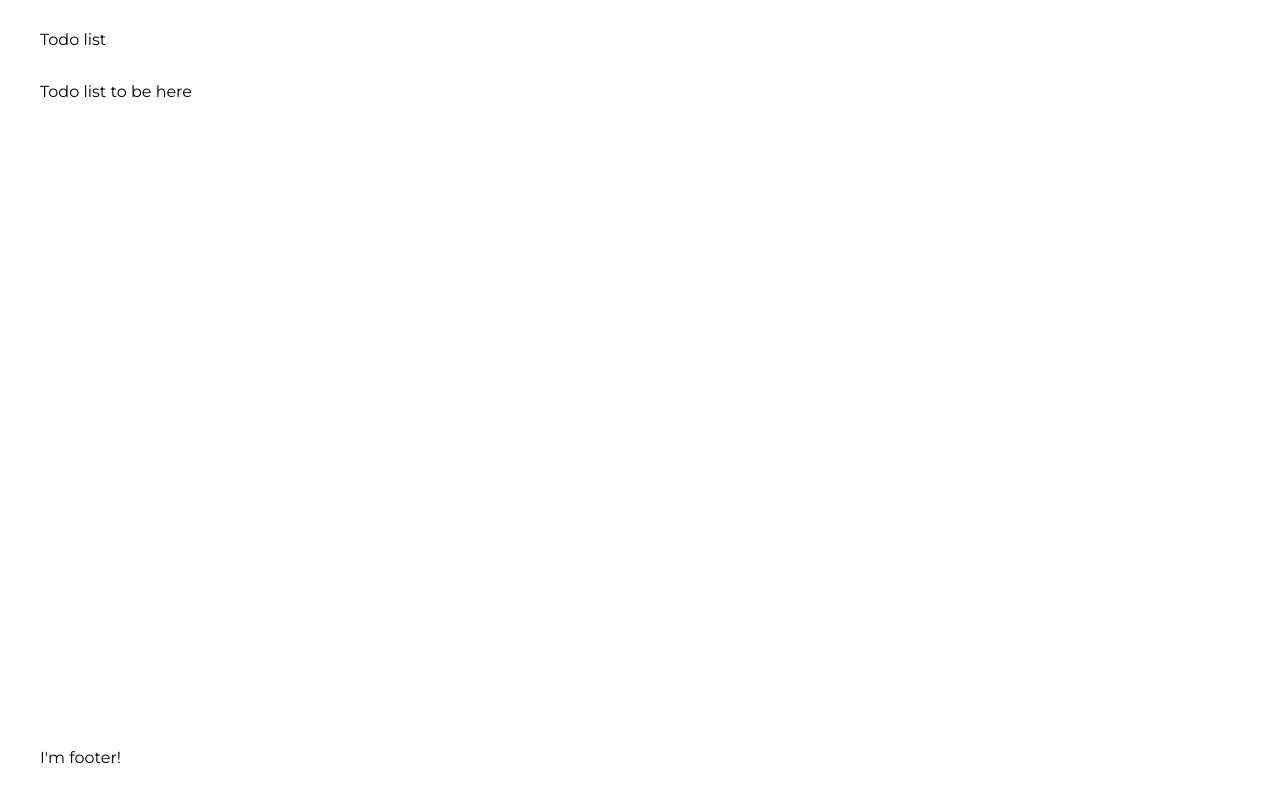
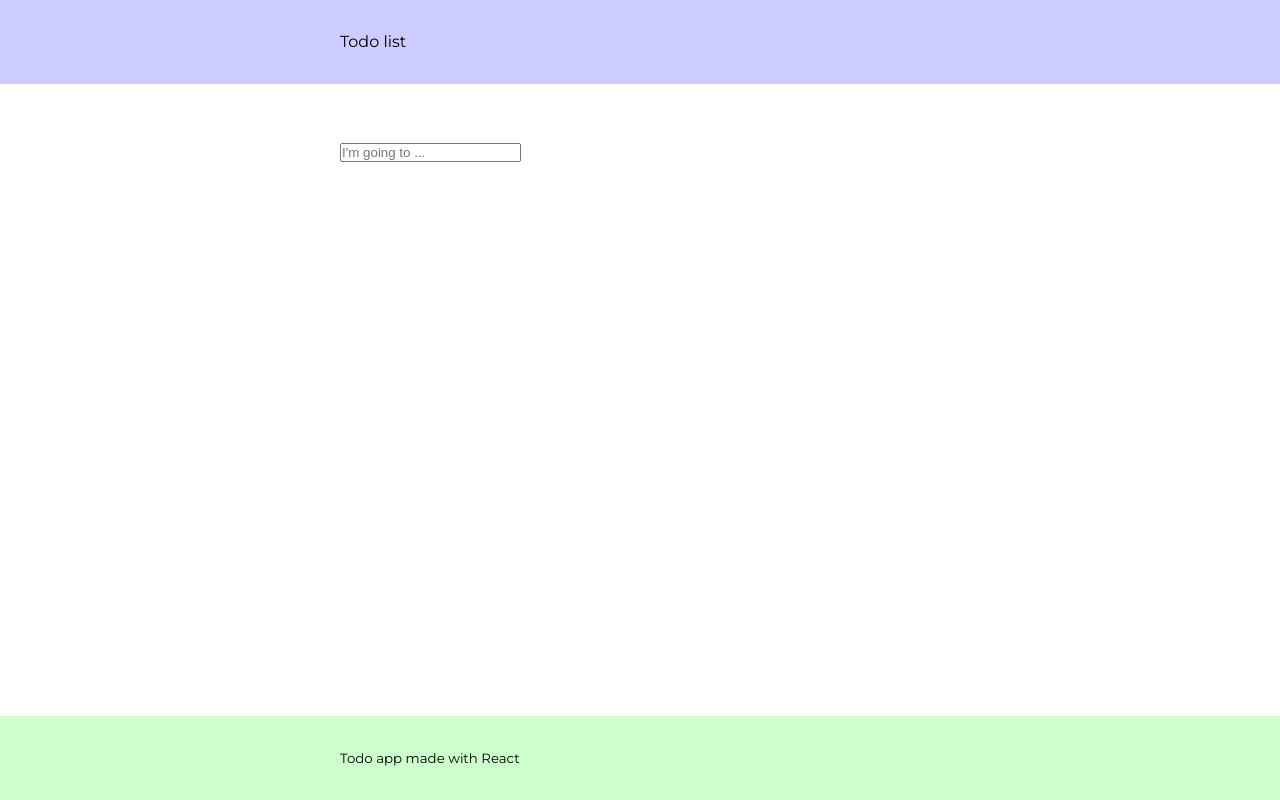
Before and after one commit to Rostyk27/todo-app, a React (Create React App) app: page / in a window 1280 px wide. Built offline with nearby package versions, Linux system fonts and the light colour scheme; the HTML template or start-up script is replaced by a standard one.

Commit message:
list components created

```diff
--- a/src/components/Content.js
+++ /dev/null
@@ -1,7 +0,0 @@
-export default function Content() {
-  return (
-    <div className="content">
-      <div className="container">Todo list to be here</div>
-    </div>
-  );
-}
--- a/src/components/Footer.js
+++ b/src/components/Footer.js
@@ -1,7 +1,9 @@
 export default function Footer() {
   return (
     <footer>
-      <div className="container">I'm footer!</div>
+      <div className="container">
+        <small>Todo app made with React</small>
+      </div>
     </footer>
   );
 }
--- a/src/components/Header.js
+++ b/src/components/Header.js
@@ -1,7 +1,7 @@
 export default function Header() {
   return (
     <header>
-      <div className="header__container container flex">
+      <div className="container">
         <span>Todo list</span>
       </div>
     </header>
--- a/src/components/Main.js
+++ b/src/components/Main.js
@@ -1,11 +1,11 @@
 import Header from './Header';
-import Content from './Content';
+import ToDoList from './ToDoList';
 
 export default function Main() {
   return (
     <div id="main">
       <Header />
-      <Content />
+      <ToDoList />
     </div>
   );
 }
--- /dev/null
+++ b/src/components/ToDoList.js
@@ -0,0 +1,29 @@
+import ToDoListItem from './ToDoListItem';
+import ToDoListForm from './ToDoListForm';
+import { useState } from 'react';
+
+export default function ToDoList() {
+  const [isubmitted, setIsSubmitted] = useState(false);
+
+  function handleFormSubmit(e) {
+    e.preventDefault();
+    setIsSubmitted(true);
+    console.log(e.target.create_list_item.value);
+  }
+
+  return (
+    <div className="todo_list__wrapper">
+      <div className="container">
+        <div className="todo_list__body">
+          <ToDoListForm onSubmitForm={handleFormSubmit} />
+
+          {isubmitted && (
+            <ul className="todo_list__items">
+              <ToDoListItem />
+            </ul>
+          )}
+        </div>
+      </div>
+    </div>
+  );
+}
--- /dev/null
+++ b/src/components/ToDoListForm.js
@@ -0,0 +1,13 @@
+export default function ToDoListForm({ onSubmitForm }) {
+  return (
+    <form className="todo_list__form" onSubmit={onSubmitForm}>
+      <label>
+        <input
+          type="text"
+          name="create_list_item"
+          placeholder="I'm going to ..."
+        />
+      </label>
+    </form>
+  );
+}
--- /dev/null
+++ b/src/components/ToDoListItem.js
@@ -0,0 +1,17 @@
+export default function ToDoListItem() {
+  return (
+    <li className="todo_list__item">
+      <label className="todo_list__item__checkbox">
+        <input type="checkbox" />
+      </label>
+
+      <label className="todo_list__item__text">
+        <input type="text" />
+      </label>
+
+      <button type="button" className="todo_list__item__delete">
+        X
+      </button>
+    </li>
+  );
+}
--- a/src/index.css
+++ b/src/index.css
@@ -31,11 +31,10 @@ body {
 #main {
   flex: 1 0 auto;
   overflow: hidden;
-  margin-top: 80px;
 }
 
 .container {
-  width: 1200px;
+  width: 600px;
   max-width: calc(100% - 48px);
   margin: 0 auto;
   position: relative;
@@ -48,17 +47,15 @@ body {
 }
 
 header {
-  position: fixed;
-  top: 0;
-  left: 0;
-  right: 0;
-  z-index: 9;
-}
-
-.header__container {
-  height: 80px;
+  padding: 30px 0;
+  background-color: #ccf;
 }
 
 footer {
   padding: 30px 0;
+  background-color: #cfc;
 }
+
+.todo_list__wrapper {
+  margin: 7vh 0;
+}
```
